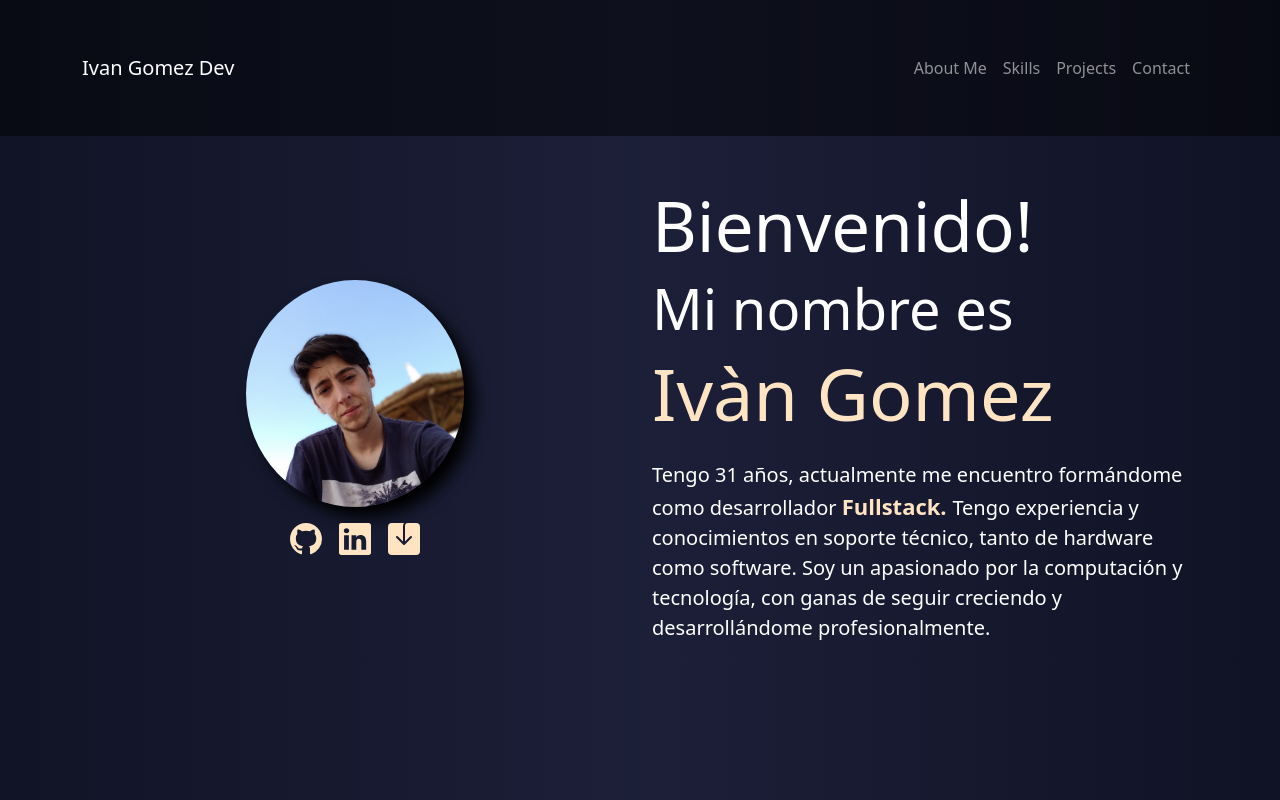
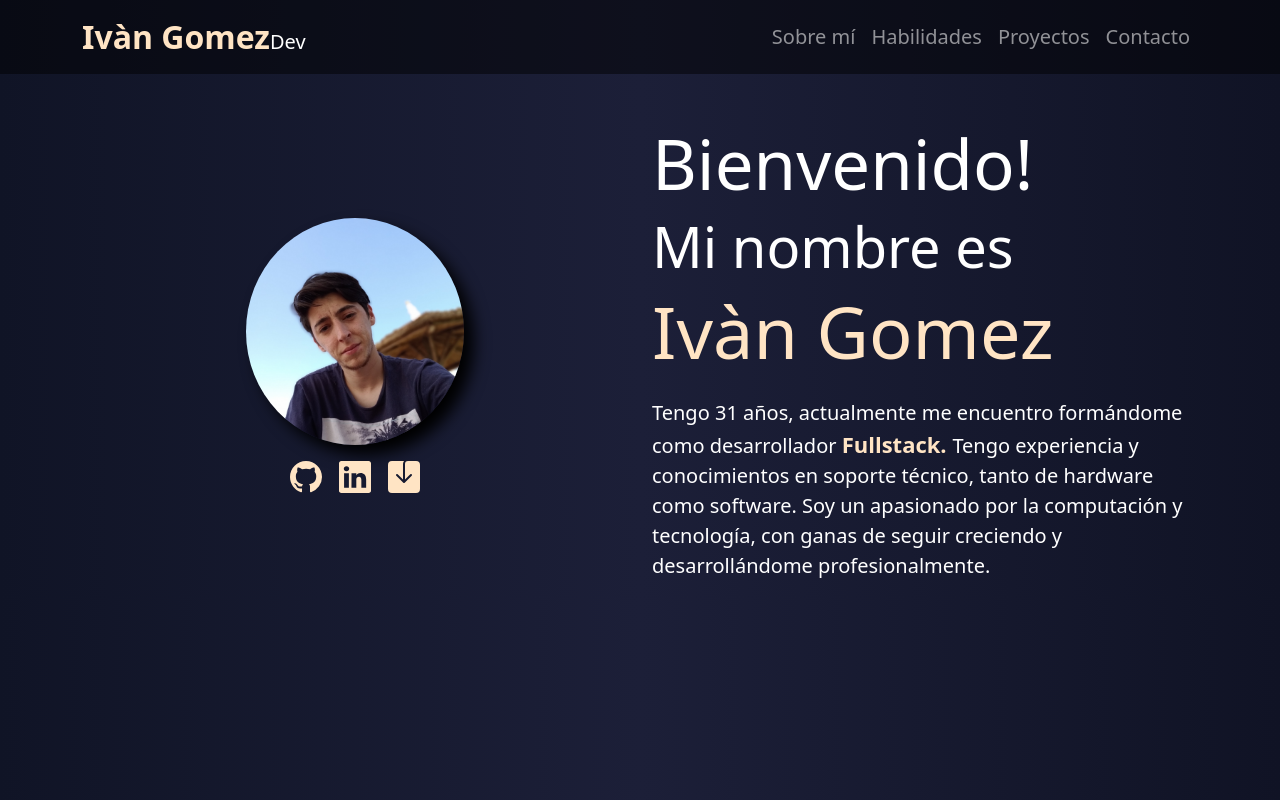
Before and after one commit to gomezivan94/portafolio, a React (Vite) app: page / in a window 1280 px wide. Built offline with nearby package versions, Linux system fonts and the light colour scheme.

Commit message:
cambios en navbar

```diff
--- a/src/Components/Navbar/NavbarCustom.css
+++ b/src/Components/Navbar/NavbarCustom.css
@@ -1,3 +1,11 @@
 .Navcustom {
     background-color: #0000007c;
+    color: #fff;
+    font-size: 20px;
 }
+
+.brandName{
+    font-size: 32px;
+    color: #ffe4c4;
+    font-weight: bold;
+}
--- a/src/Components/Navbar/NavbarCustom.jsx
+++ b/src/Components/Navbar/NavbarCustom.jsx
@@ -1,21 +1,22 @@
-import { Container, Nav, Navbar } from "react-bootstrap"
+import { Container, Nav, Navbar  } from "react-bootstrap"
 import './NavbarCustom.css'
 
 function NavbarCustom() {
     return (
-        <>
-        <Navbar className="Navcustom p-5" data-bs-theme="dark">
-          <Container>
-            <Navbar.Brand href="#home">Ivan Gomez Dev</Navbar.Brand>
-            <Nav>
-              <Nav.Link href="#about">About Me</Nav.Link>
-              <Nav.Link href="#skills">Skills</Nav.Link>
-              <Nav.Link href="#projects">Projects</Nav.Link>
-              <Nav.Link href="#contact">Contact</Nav.Link>
-            </Nav>
-          </Container>
-        </Navbar>
-        </>
+      <Navbar expand="lg" className="Navcustom sticky-top" data-bs-theme="dark">
+  <Container>
+    <Navbar.Brand href="#about"><span className="brandName">Ivàn Gomez</span><span>Dev</span></Navbar.Brand>
+    <Navbar.Toggle aria-controls="basic-navbar-nav" />
+    <Navbar.Collapse id="basic-navbar-nav">
+      <Nav className="ms-auto">
+        <Nav.Link href="#about">Sobre mí</Nav.Link>
+        <Nav.Link href="#skills">Habilidades</Nav.Link>
+        <Nav.Link href="#projects">Proyectos</Nav.Link>
+        <Nav.Link href="#contact">Contacto</Nav.Link>
+      </Nav>
+    </Navbar.Collapse>
+  </Container>
+</Navbar>
     )
 }
 
```
